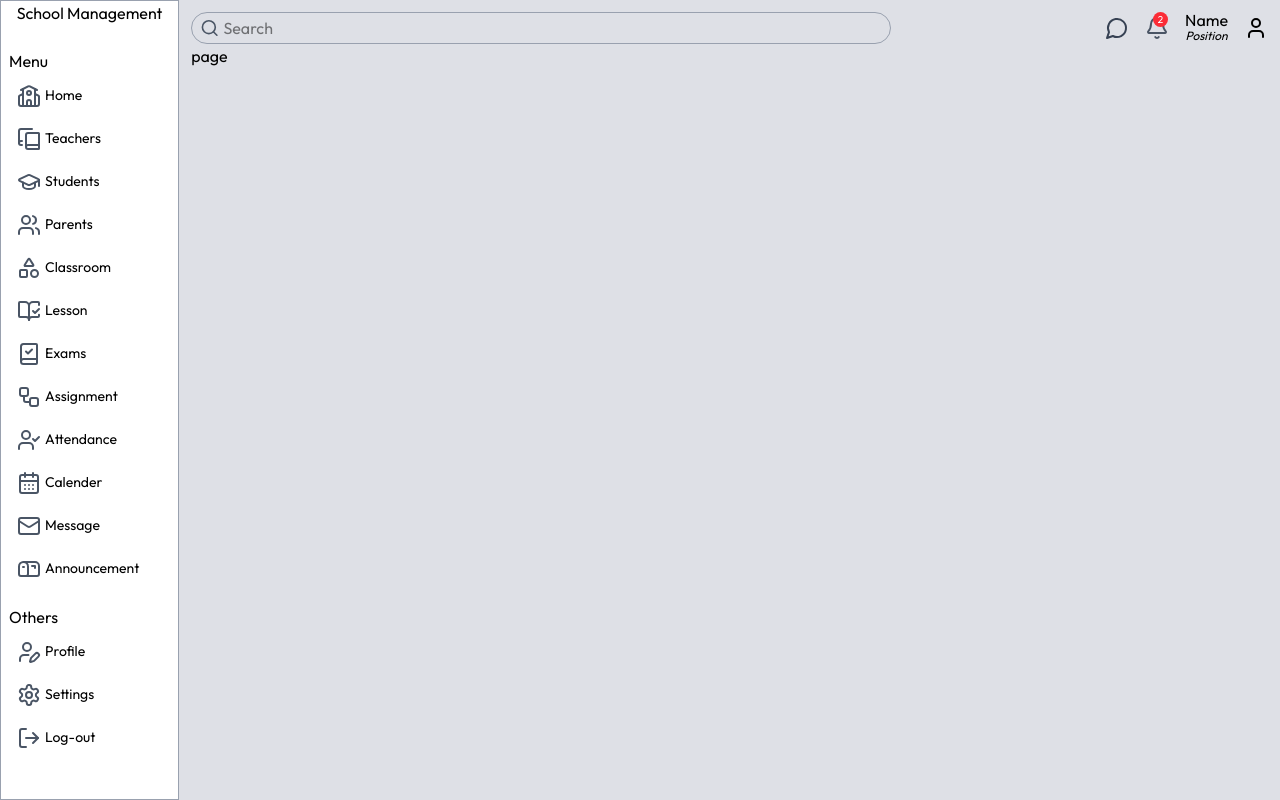
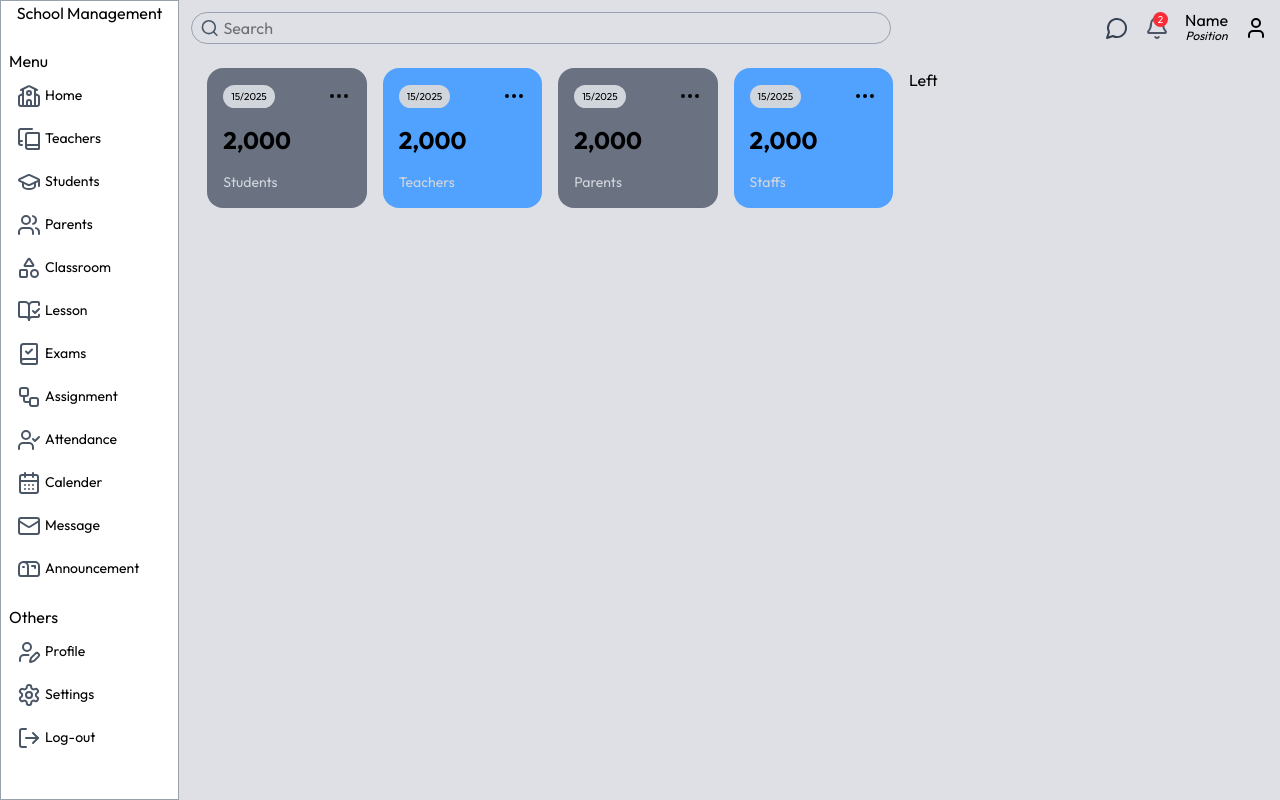
Before and after one commit to Chinweike99/school_management_system, a Next.js app: page /admin in a window 1280 px wide. Built offline with nearby package versions, Linux system fonts and the light colour scheme; a web font is replaced by a local one.

Commit message:
userCards

```diff
--- a/src/app/(dashboard)/admin/page.tsx
+++ b/src/app/(dashboard)/admin/page.tsx
@@ -1,8 +1,24 @@
+import UserCard from '@/app/components/UserCard'
 import React from 'react'
 
 const Adminpage = () => {
   return (
-    <div>page</div>
+    <div className='p-4 flex gap-4 flex-col md:flex-row mt-2'>
+      <div className='w-full lg:w-2/3'>
+
+        <div className='flex gap-4 justify-between flex-wrap'>
+        <UserCard type="student" />
+        <UserCard type="teacher"/>
+        <UserCard type="parent"/>
+        <UserCard type="staff"/>
+        </div>
+      </div>
+
+      <div className='w-full lg:w-1/3'>
+        Left
+      </div>
+
+    </div>
   )
 }
 
--- /dev/null
+++ b/src/app/components/UserCard.tsx
@@ -0,0 +1,19 @@
+import { MoreHorizontal } from 'lucide-react'
+import React from 'react'
+
+const UserCard = ({type}: {type:string}) => {
+  return (
+    <div className='rounded-2xl odd:bg-gray-500 even:bg-blue-400 p-4 flex-1 min-w-[130px]'>
+      <div className='flex justify-between items-center'>
+        <span className='text-[10px] bg-gray-300 px-2 py-1 rounded-full '>
+            15/2025
+        </span>
+        <MoreHorizontal />
+      </div>
+      <h1 className='text-2xl font-semibold my-4'>2,000</h1>
+      <h2 className='capitalize text-sm font-medium text-gray-300'>{type}s</h2>
+    </div>
+  )
+}
+
+export default UserCard
```
